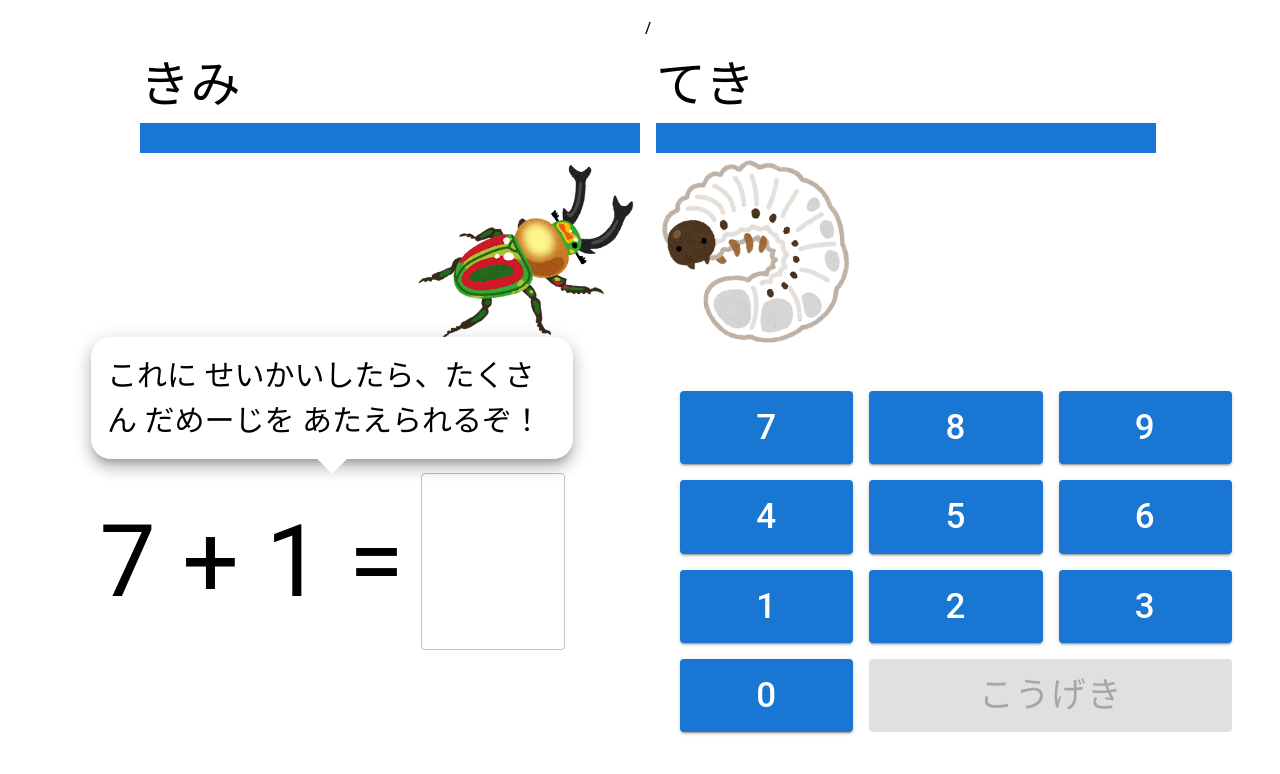
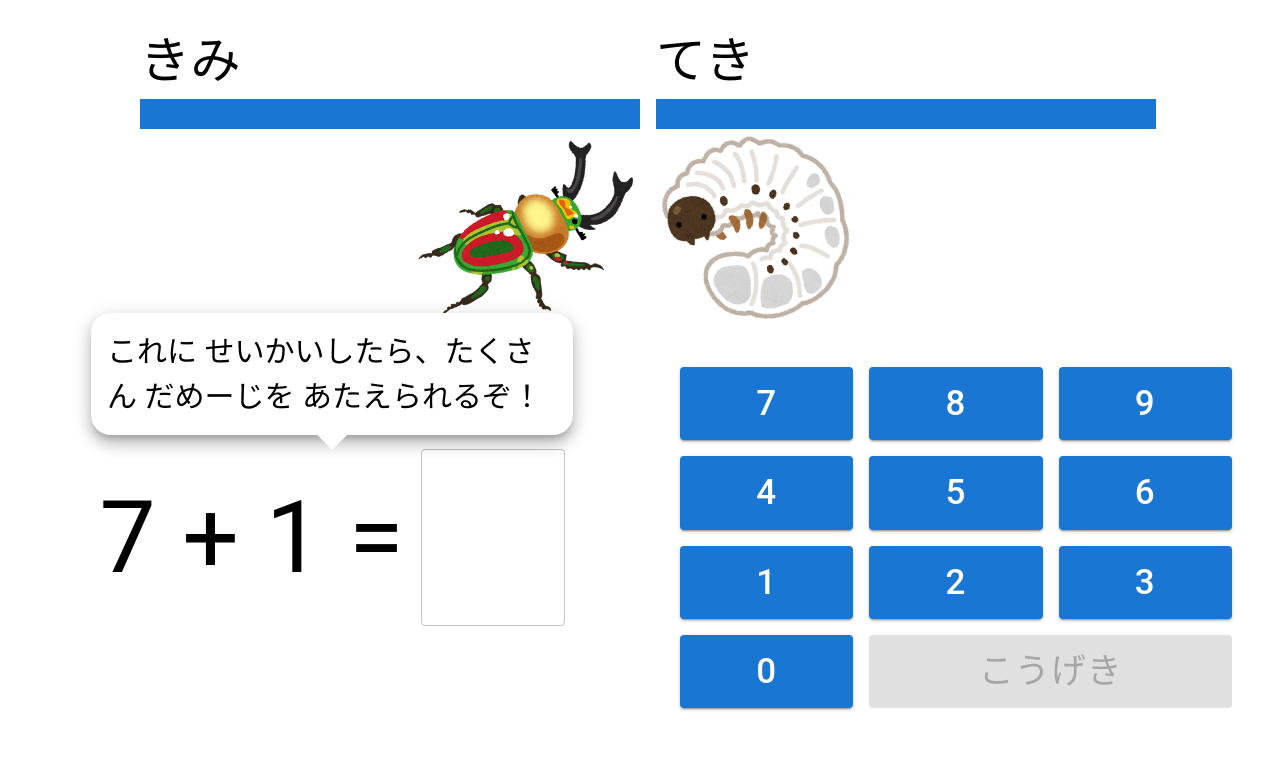
Before and after one commit to mina-mama/chiku-game, a React (Vite) app: page /#/calc-game in a window 1280 px wide. Shown: the top 774 px of the page. Built offline with nearby package versions, Linux system fonts and the light colour scheme.

Commit message:
Update CalcGame.tsx

```diff
--- a/src/CalcGame.tsx
+++ b/src/CalcGame.tsx
@@ -146,7 +146,6 @@ function CalcGame() {
         </Box>
         :
         <Box p={1} width={"100%"} justifyItems={"center"}>
-          {import.meta.env.BASE_URL}
           <Stack direction={"row"}>
             <Box p={1}>
               <Typography fontSize={50}>きみ</Typography>
```
